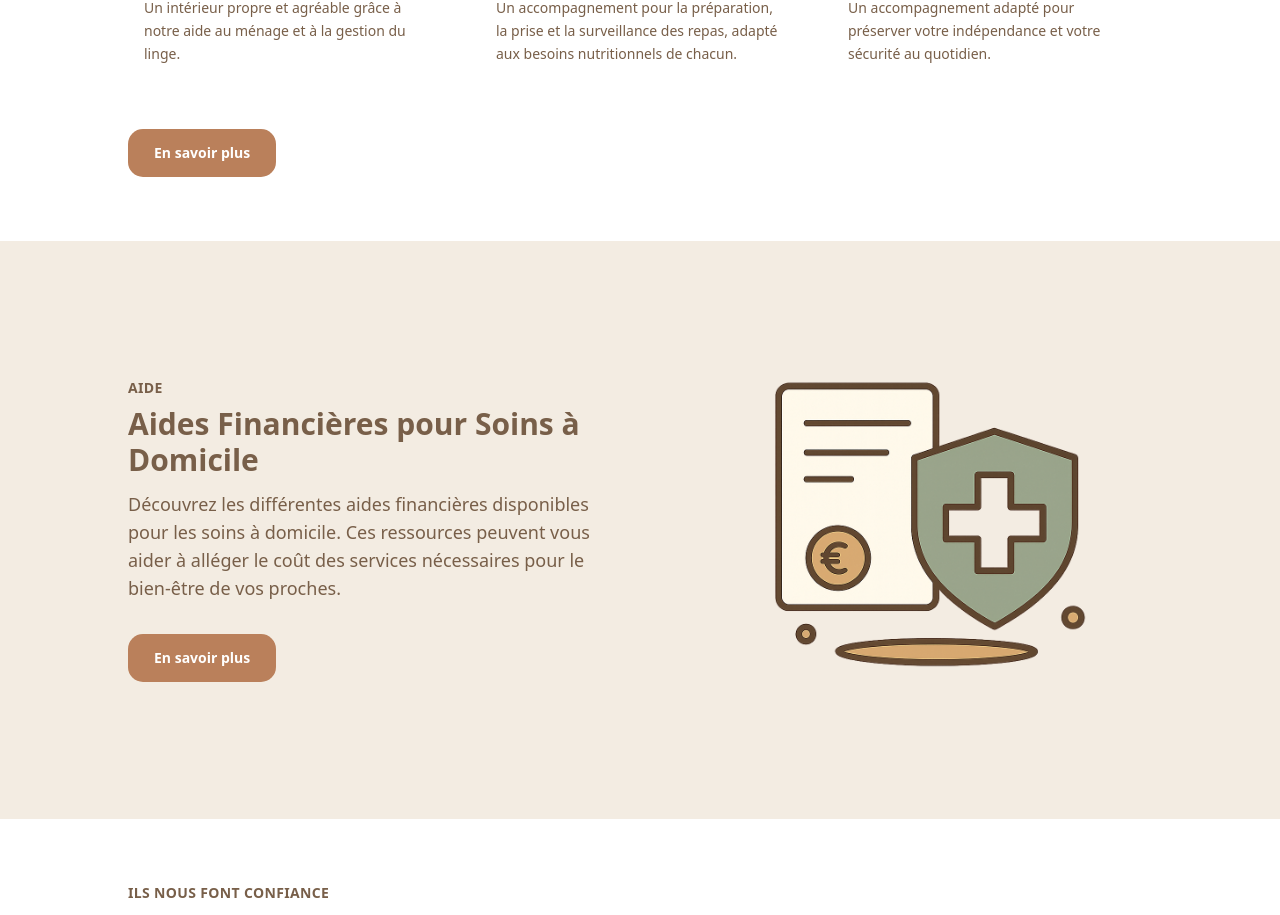
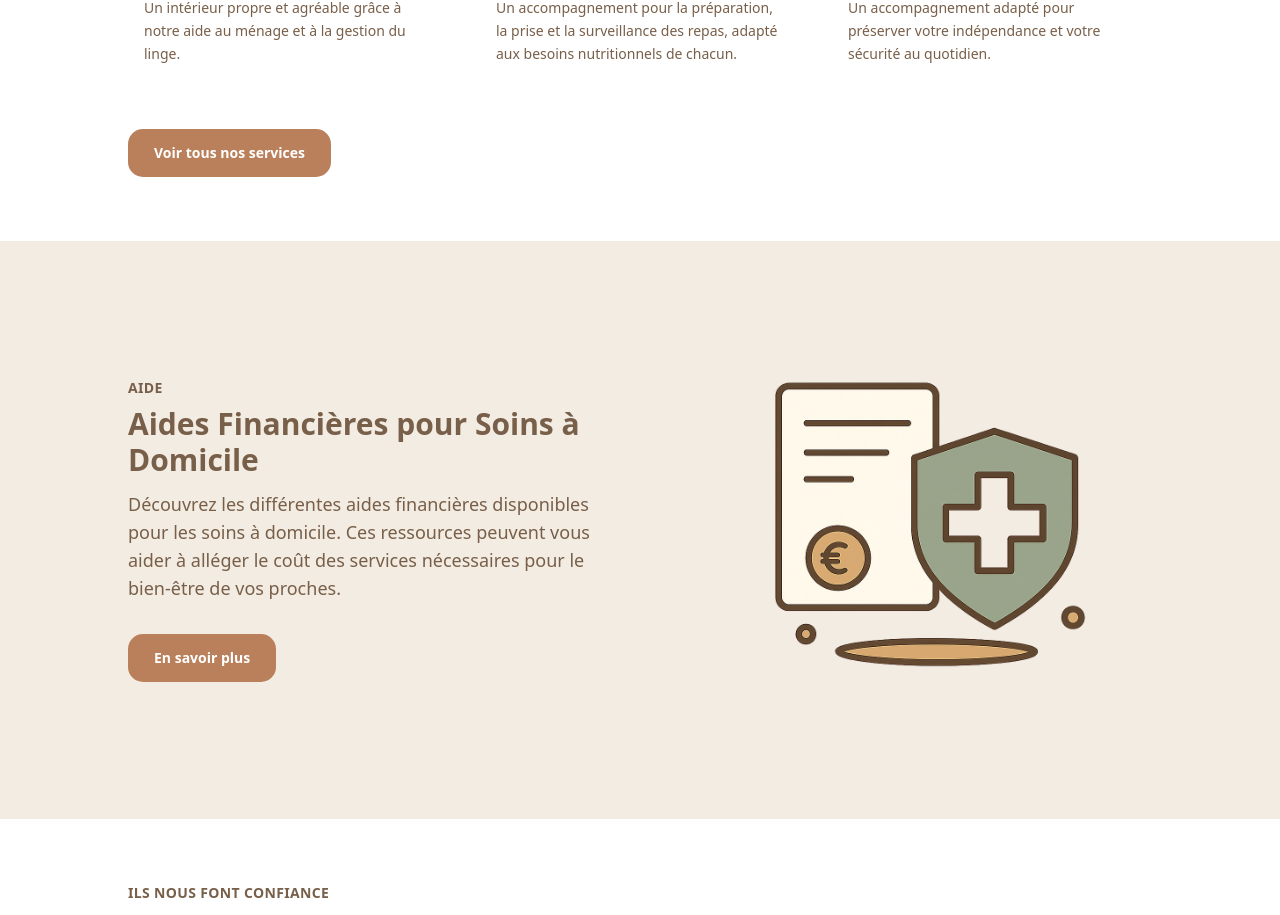
Before and after one commit to julienlisita/ccs-website, a Next.js app: page / in a window 1280 px wide. Shown: the part 1713-2628 px from the top of the page. Built offline with nearby package versions, Linux system fonts and the light colour scheme.

Commit message:
fix(services): update CTA label for clarity

```diff
--- a/src/components/section/ServicesFeaturesIntro.tsx
+++ b/src/components/section/ServicesFeaturesIntro.tsx
@@ -16,7 +16,7 @@ export default function ServicesFeatures({ className }: Props) {
       title="Ce que nous proposons"
       subtitle="Un accompagnement complet et bienveillant au quotidien."
       items={services.slice(0, 3)}
-      ctaLabel="En savoir plus"
+      ctaLabel="Voir tous nos services"
       ctaHref="/services"
       align="left"
       className={className}
```
